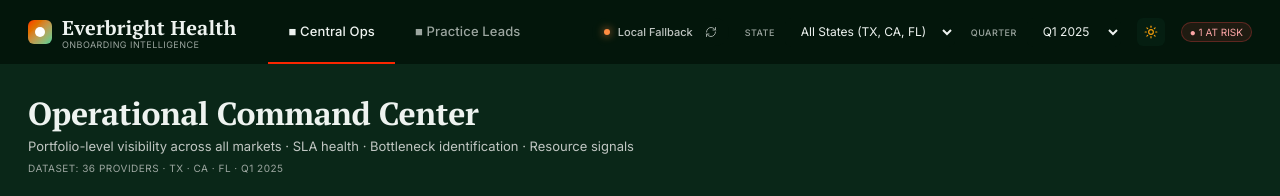
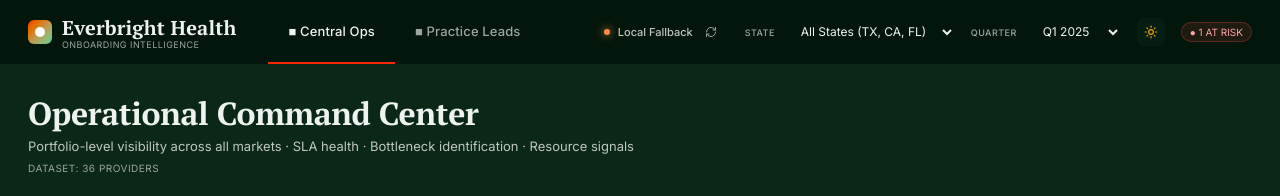
Before and after one commit to bhushank30696/everbright-health, a React (Vite) app: page / in a window 1280 px wide. Shown: the top 196 px of the page. Built offline with nearby package versions, Linux system fonts and the light colour scheme; no server answers.

Commit message:
chore: remove state and quarter metadata from CentralOps title

```diff
--- a/src/tabs/CentralOps.jsx
+++ b/src/tabs/CentralOps.jsx
@@ -84,7 +84,7 @@ export default function CentralOps() {
         <h1>Operational Command Center</h1>
         <p>Portfolio-level visibility across all markets · SLA health · Bottleneck identification · Resource signals</p>
         <div className="meta">
-          DATASET: {kpis.total_providers} PROVIDERS · {activeState === 'all' ? 'TX · CA · FL' : activeState} · {activeQuarter} 2025
+          DATASET: {kpis.total_providers} PROVIDERS
         </div>
       </div>
 
```
